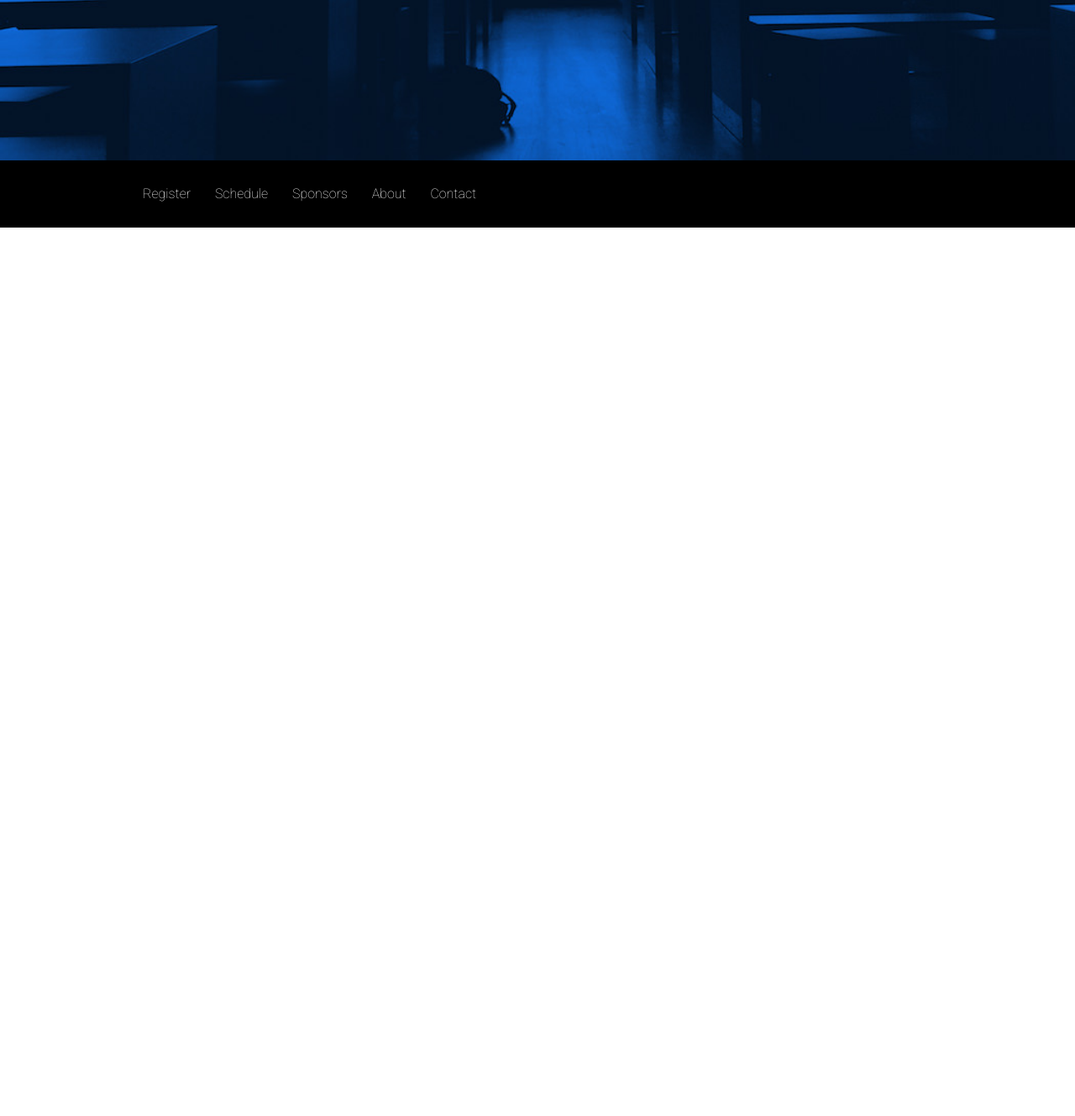
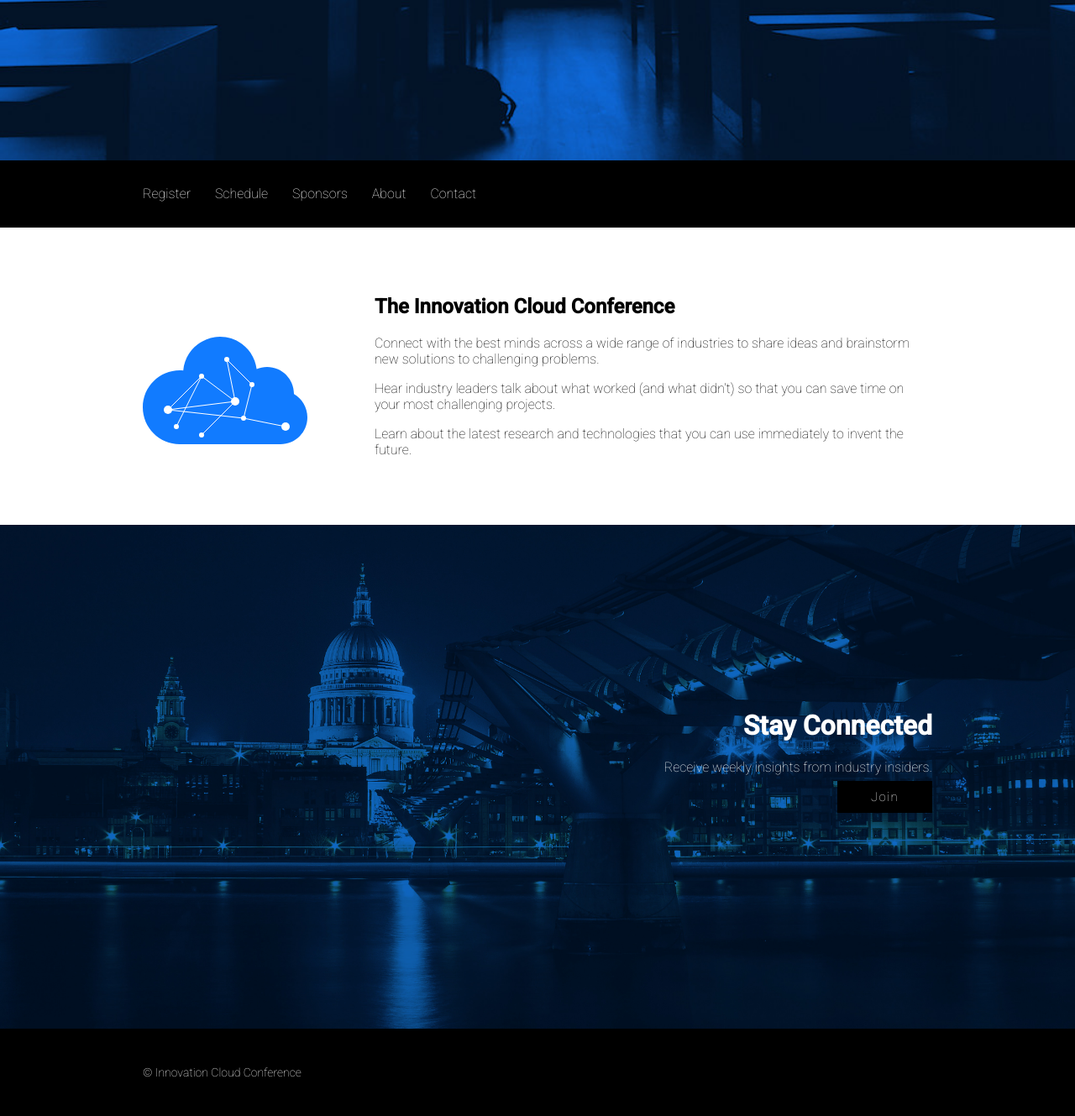
Before and after one commit to sundeepkamath/InnovationCloudWebsite, a plain HTML site: page index.html in a window 1280 px wide. Shown: the part 609-1938 px from the top of the page at 84% size. Before the commit the page ends 880 px from the top, so only its background shows below. Drawn offline with Linux system fonts and the light colour scheme.

Commit message:
added the jumbotron and footer sections with the appropriate css styles

```diff
--- a/index.html
+++ b/index.html
@@ -15,7 +15,7 @@
 		</div>
 		<div class="nav">
 			<div class="container">
-				<ul class="menu">
+				<ul>
 					<li>Register</li>
 					<li>Schedule</li>
 					<li>Sponsors</li>
@@ -24,6 +24,28 @@
 				</ul>
 			</div>
 		</div>
+		<div class="main">
+			<div class="container">
+				<img src="images\cloud.svg" height="128px" width="196px">
+				<h2>The Innovation Cloud Conference</h2>
+				<p>Connect with the best minds across a wide range of industries to share ideas and brainstorm new solutions to challenging
+					problems.</p>
+				<p>Hear industry leaders talk about what worked (and what didn't) so that you can save time on your most challenging projects.</p>
+				<p>Learn about the latest research and technologies that you can use immediately to invent the future.</p>
+			</div>
+		</div>
+		<div class="jumbotron">
+			<div class="container">
+				<h1>Stay Connected</h1>
+				<p>Receive weekly insights from industry insiders.</p>
+				<a class="btn" href="#">Join</a>
+			</div>
+		</div>
+		<div class="footer">
+			<div class="container">
+				<p>&copy; Innovation Cloud Conference</p>
+			</div>
+		</div>
 	</body>
 
 </html>
--- a/style.css
+++ b/style.css
@@ -18,7 +18,7 @@ body {
   height: 800px;
   text-align: center;
   color: #FFFFFF;
-  background: url(images/bg.jpg) no-repeat center center fixed;
+  background: url(images/bg.jpg) no-repeat center center;
   -webkit-background-size: cover;
   -moz-background-size: cover;
   -o-background-size: cover;
@@ -92,3 +92,53 @@ body {
 	background: #117bff;
 	transition: background .5s;
 }
+
+.main .container {
+	margin: 80px auto;
+}
+
+.main img {
+  float: left;
+
+    margin: 50px 80px 50px 0;
+}
+
+/* Jumbotron */
+.jumbotron {
+	height: 600px;
+	text-align: right;
+	color: #FFF;
+	background: url(images/jumbotron_bg.jpg) no-repeat center center;
+	-webkit-background-size: cover;
+	-moz-background-size: cover;
+	-o-background-size: cover;
+	background-size: cover;
+}
+
+.jumbotron .container {
+	position: relative;
+	top: 220px;
+}
+
+.footer {
+	font-size: 14px;
+	background-color: #000;
+  	color: #fff;
+  	padding: 30px 0;
+}
+
+/* Media Queries */
+@media (max-width: 500px) {
+  .header h1 {
+    font-size: 50px;
+    line-height: 64px;
+  }
+
+  .main, .jumbotron {
+    padding: 0 30px;
+  }
+
+  .main img {
+    width: 100%;
+  }
+}
```
Also changed, not shown: images/cloud.svg (added), images/jumbotron_bg.jpg (added).
